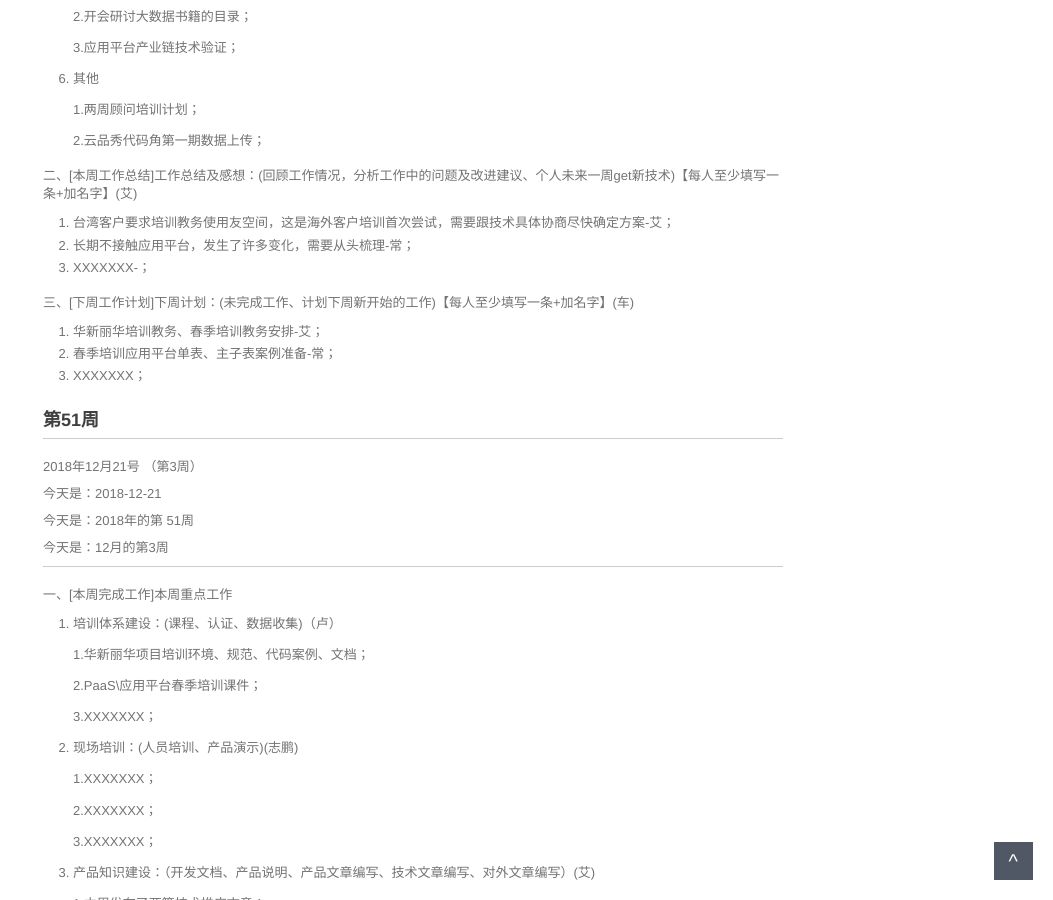
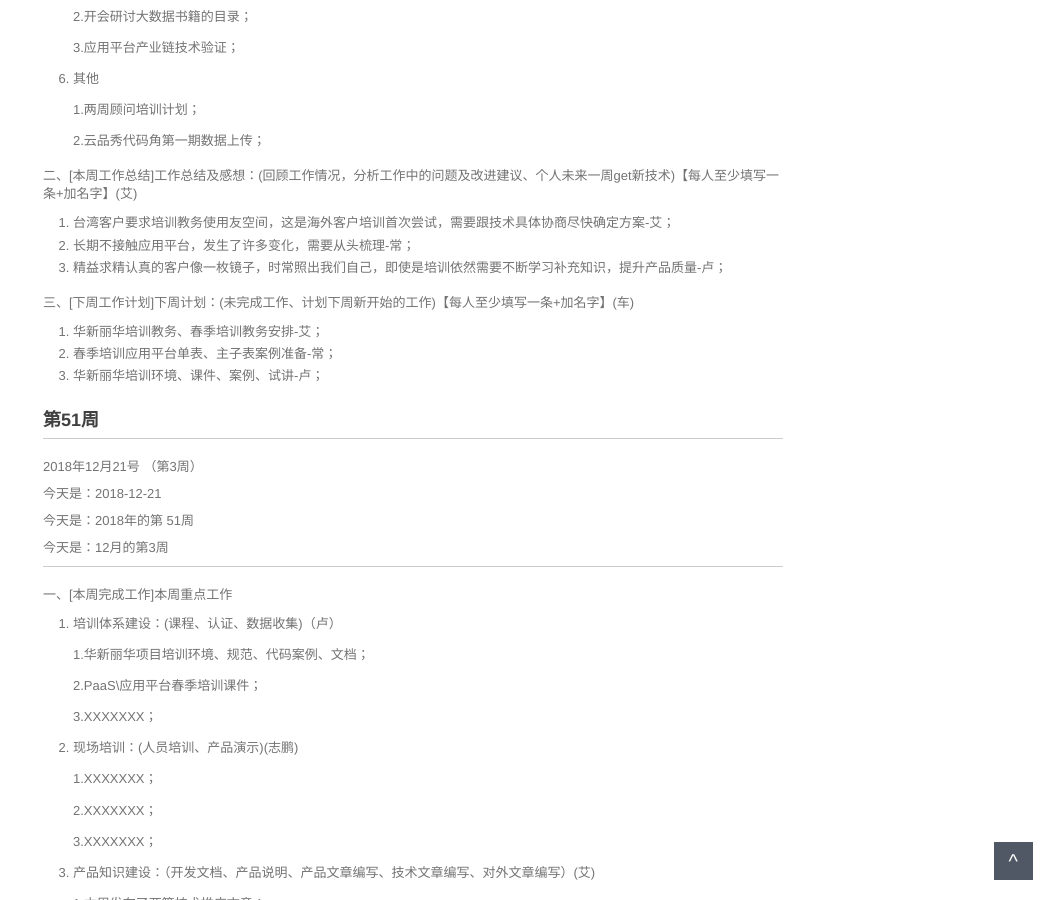
Before and after one commit to walllFlower/blog, a Jekyll site: the page built from _posts/2018-07-17-day_report_cxz.md, in a window 1280 px wide and 900 px high, scrolled down 1152 px. Shown: the whole window, without its empty margins (227-1280 px from the left). Built offline with Jekyll 4.4.1, drawn with Linux system fonts in a browser that asks for light colours; comment, search, counter and statistics services are not loaded.

Commit message:
Update 2018-07-17-day_report_cxz.md

```diff
--- a/_posts/2018-07-17-day_report_cxz.md
+++ b/_posts/2018-07-17-day_report_cxz.md
@@ -78,13 +78,13 @@ categories: 技术运营工作周报
 
 1. 台湾客户要求培训教务使用友空间，这是海外客户培训首次尝试，需要跟技术具体协商尽快确定方案-艾；
 2. 长期不接触应用平台，发生了许多变化，需要从头梳理-常；
-3. XXXXXXX-；
+3. 精益求精认真的客户像一枚镜子，时常照出我们自己，即使是培训依然需要不断学习补充知识，提升产品质量-卢；
 
 三、[下周工作计划]下周计划：(未完成工作、计划下周新开始的工作)【每人至少填写一条+加名字】(车)
 
 1. 华新丽华培训教务、春季培训教务安排-艾；
 2. 春季培训应用平台单表、主子表案例准备-常；
-3. XXXXXXX；
+3. 华新丽华培训环境、课件、案例、试讲-卢；
 
 
 ###  第51周
```
